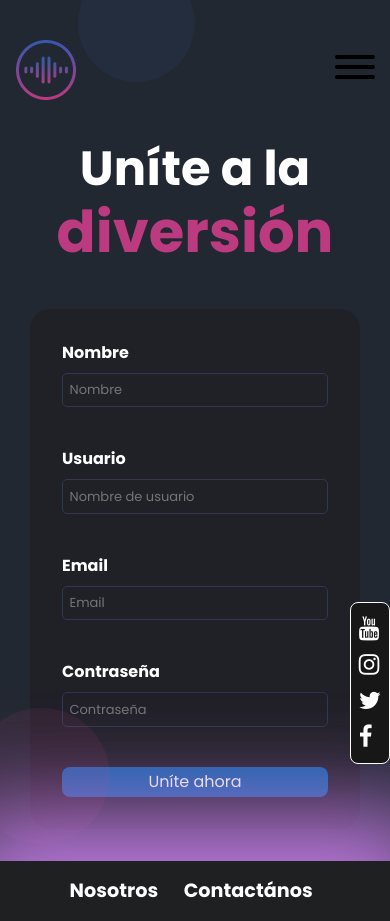
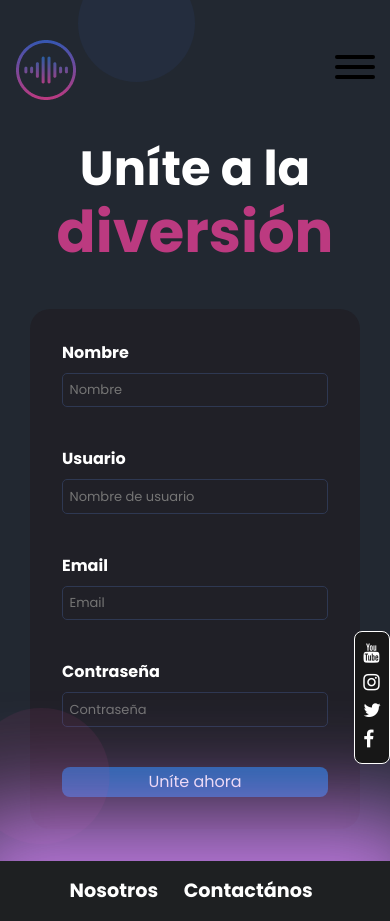
Before and after one commit to cjgv1809/Proyectos-iniciales, a plain HTML site: page join.html in a window 390 px wide. Drawn offline with nearby package versions, Linux system fonts and the light colour scheme.

Commit message:
Update join.css

```diff
--- a/css/join.css
+++ b/css/join.css
@@ -164,7 +164,7 @@
 
   .social-networks .social-media{
     color: white;
-    font-size: x-large;
+    font-size: larger;
   }
 
 
```
